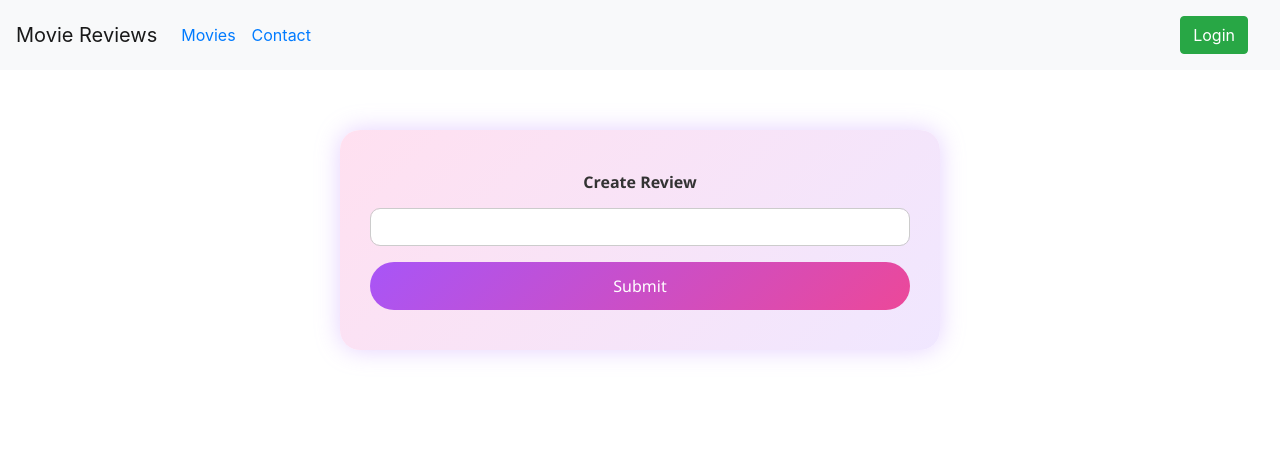
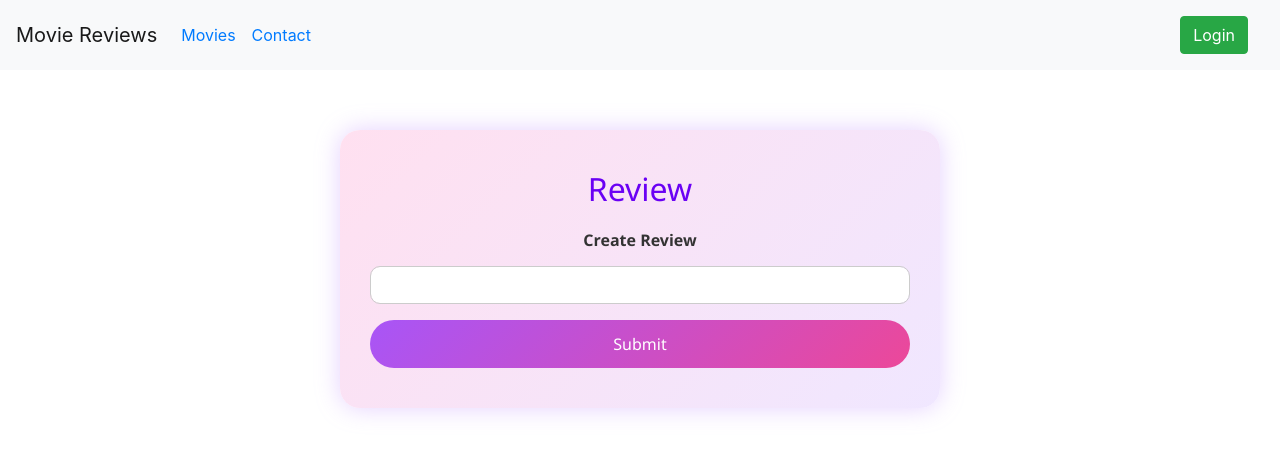
Before and after one commit to LindokuhleYende/MERN-STACK, a React (Create React App) app in the folder front-end/: page /movies/1/review in a window 1280 px wide. Shown: the top 454 px of the page. Built offline with nearby package versions, Linux system fonts and the light colour scheme.

Commit message:
Update add-review.js

```diff
--- a/front-end/src/components/add-review.js
+++ b/front-end/src/components/add-review.js
@@ -60,6 +60,7 @@ const AddReview = props => {
 
    return (
       <div className='addReview-container'>
+         <h2>Review</h2>
          {/* uses a ternary operator */}
          {submitted ? (
             <div>
@@ -69,6 +70,7 @@ const AddReview = props => {
                </Link>
             </div>
          ) : (
+
             <Form>
                <Form.Group>
                   <Form.Label>{editing ? "Edit" : "Create"} Review</Form.Label>
```
